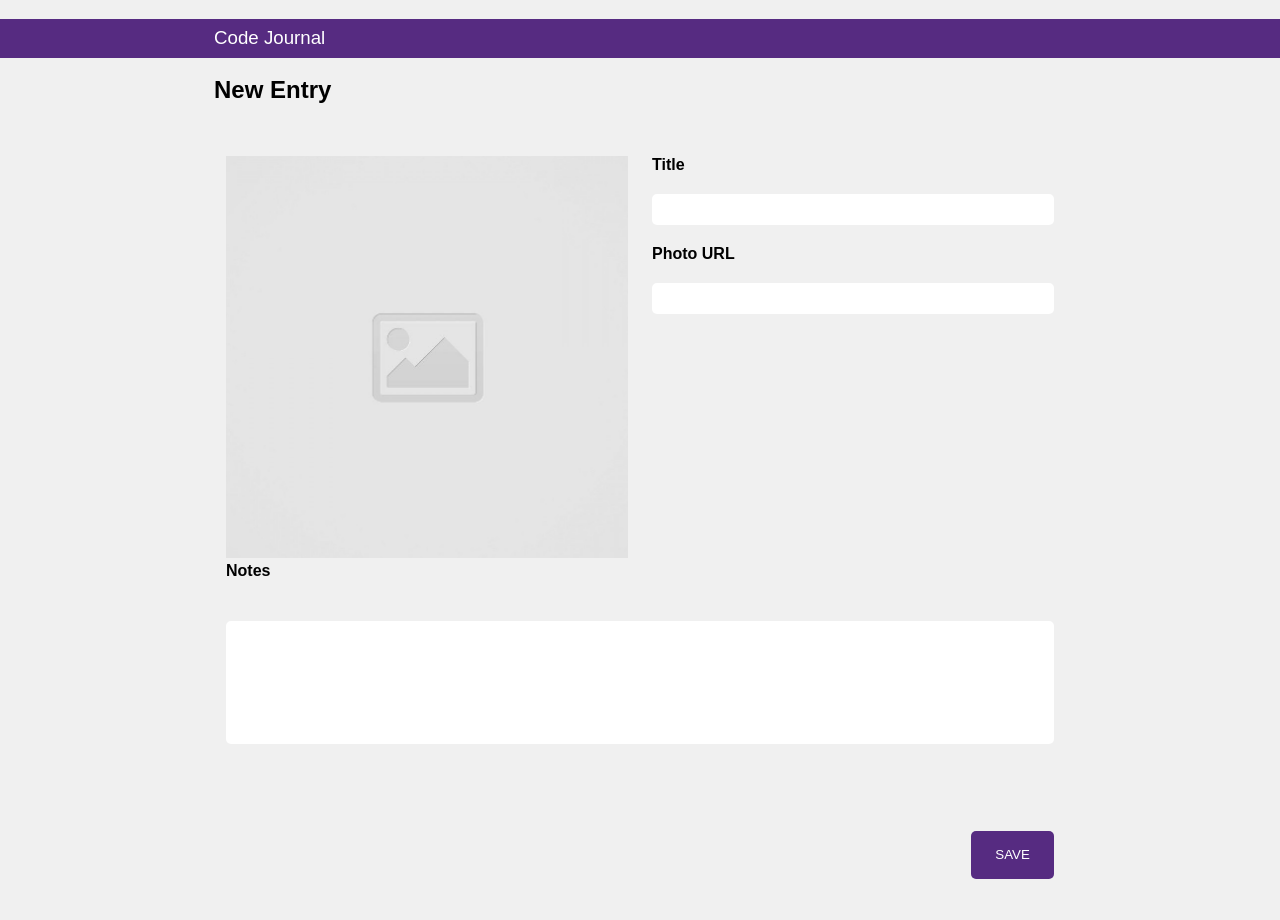
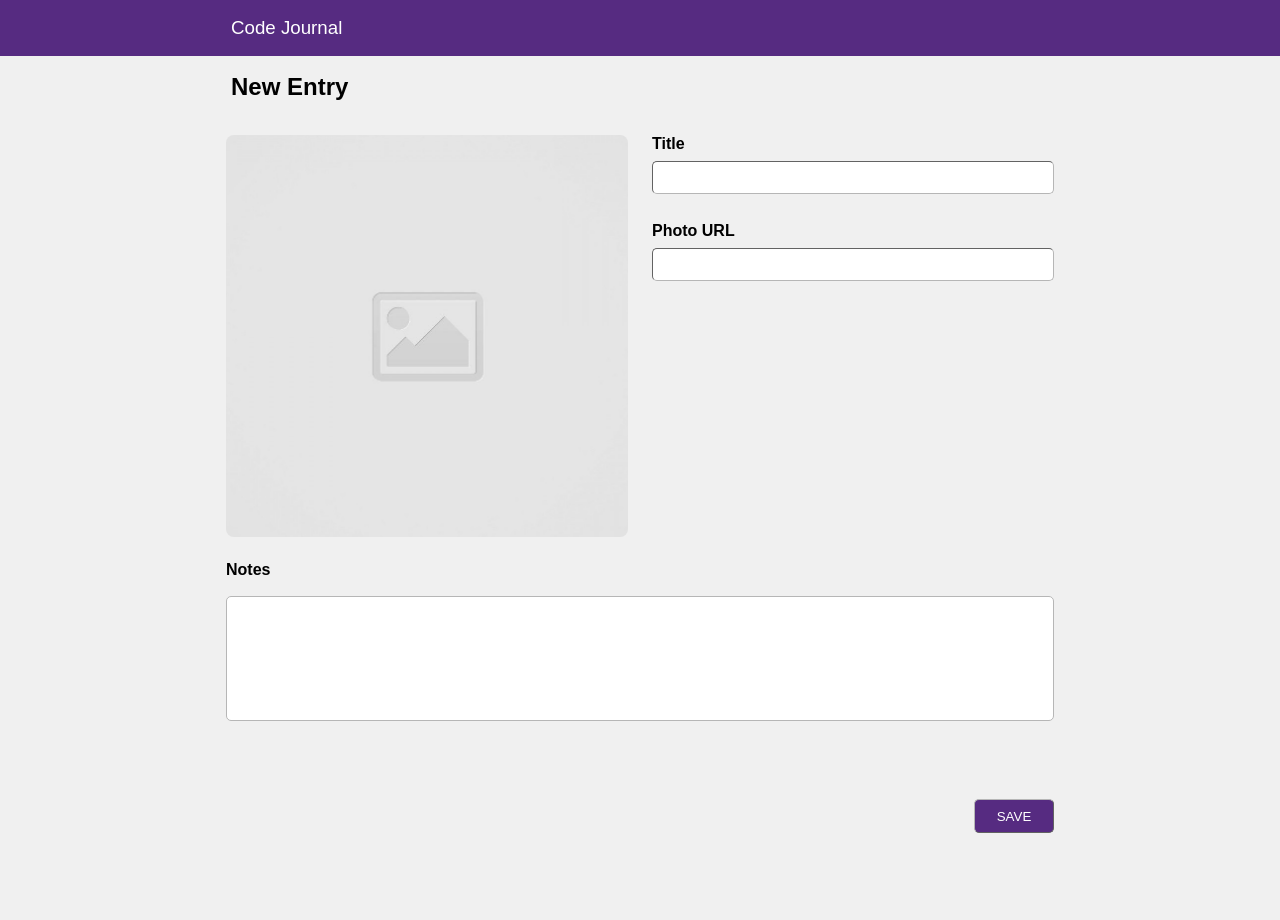
Before and after one commit to laykevin/code-journal, a website: page index.html in a window 1280 px wide. After the commit the page ends 891 px from the top, so only its background shows below. Drawn offline with Linux system fonts and the light colour scheme.

Commit message:
Removed all unnecessary CSS.

```diff
--- a/css/styles.css
+++ b/css/styles.css
@@ -1,17 +1,17 @@
 img {
   width: 100%;
-
-  /* height: 75%; */
+  border-radius: 0.5rem;
+  margin-bottom: 5%;
 }
 
 input,
 textarea {
   width: 100%;
-  margin: 5% 0;
+  margin: 2% 0 7%;
   border-radius: 5px;
   padding: 2% 0;
   border-color: rgb(182, 182, 182);
-  border-style: none;
+  border-width: 1px;
   resize: none;
 }
 
@@ -20,31 +20,27 @@ header {
 }
 
 .purp-head {
-  /* background-color: rgb(86, 43, 129); */
   color: white;
   font-weight: lighter;
-  padding: 1% 0;
-
-  /* padding: 1% 56px;
-  margin: 0; */
+  padding: 2%;
+  margin: 0;
 }
 
 h2 {
-  margin: 0 0 6%;
+  margin: 2% 2% 4%;
 }
 
 label {
   font-weight: bold;
-  margin-bottom: 5%;
-}
-
-button {
-  flex-direction: row-reverse;
 }
 
 .submit-button {
   background-color: rgb(86, 43, 129);
   color: white;
-  margin-left: 90%;
-  width: 10%;
+  width: 5rem;
+  padding: 1%;
 }
+
+.right-side {
+  text-align: right;
+}
--- a/index.html
+++ b/index.html
@@ -28,7 +28,9 @@
       </div>
       <form class="row form" action="">
         <div class="column-half">
-          <img class="entry-image" src="images/placeholder-image-square.jpg" alt="placeholder">
+          <div>
+            <img class="entry-image" src="images/placeholder-image-square.jpg" alt="placeholder">
+          </div>
         </div>
         <div class="column-half">
           <label for="title">Title</label>
@@ -39,7 +41,9 @@
         <div class="column-full">
           <label for="notes">Notes</label>
           <textarea required id="notes" cols="30" rows="6"></textarea>
-          <input class="submit-button" type="submit" value="SAVE">
+          <div class="right-side">
+            <input class="submit-button" type="submit" value="SAVE">
+          </div>
         </div>
       </form>
     </div>
```
